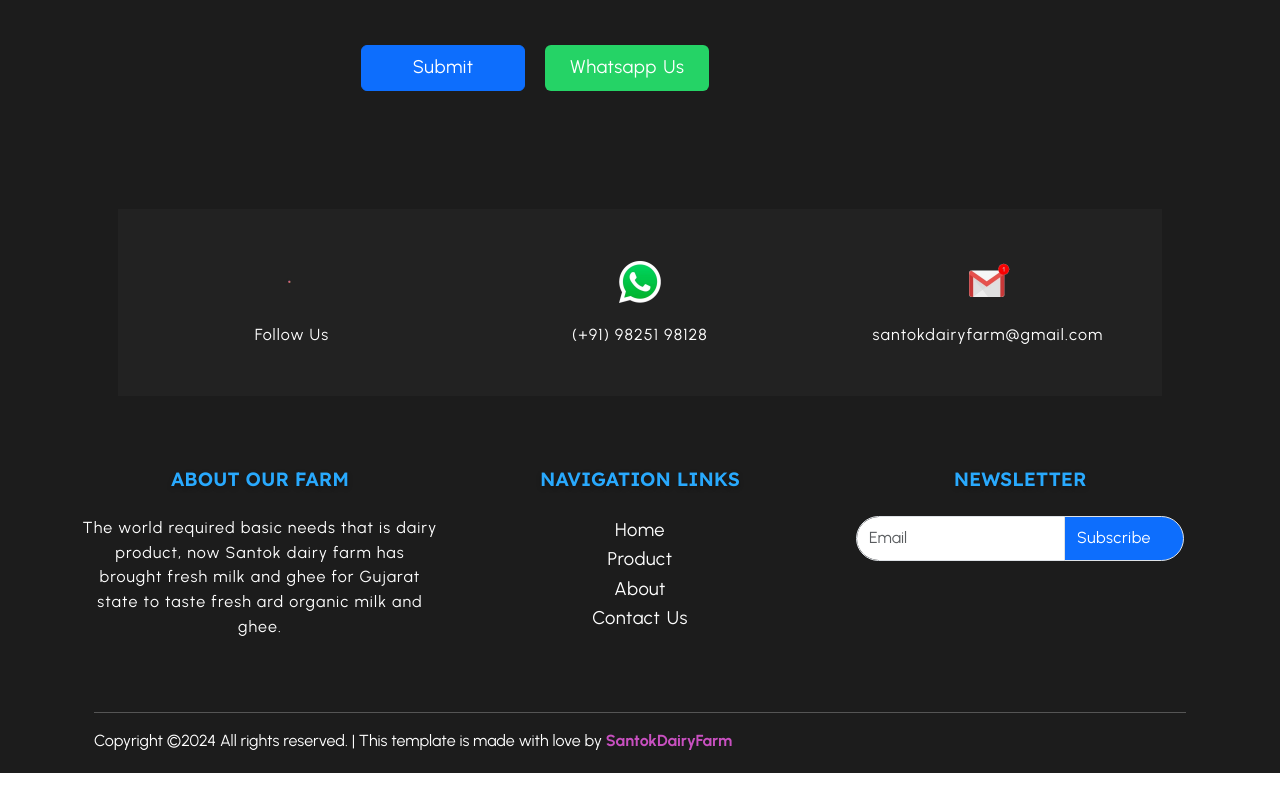
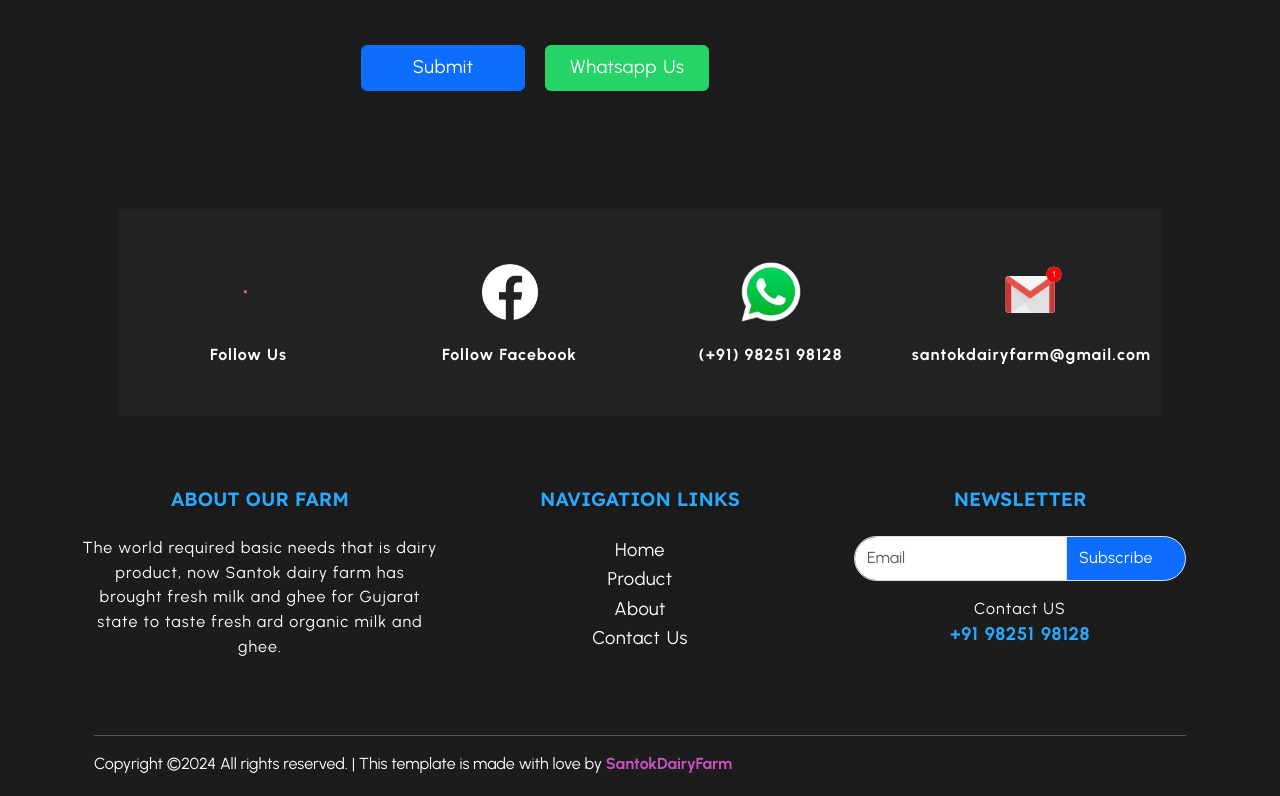
Before and after one commit to DhyanCompany/DairyFarm, a plain HTML site: page index.html in a window 1280 px wide. Shown: the part 5407-6203 px from the top of the page. Before the commit the page ends 6180 px from the top, so only its background shows below. Drawn offline with nearby package versions, Linux system fonts and the light colour scheme.

Commit message:
second last

```diff
--- a/css/style.css
+++ b/css/style.css
@@ -389,6 +389,12 @@ button, a{
     min-width: 120px;
     min-height: 45px;
 }
+
+.icon-image{
+    width: 70px;
+    height: 70px;
+}
+
 /* footer section  */
 
 @media screen and (max-width: 1200px){
--- a/index.html
+++ b/index.html
@@ -348,7 +348,7 @@
                         <div class="card-body">
                           <h5 class="card-title mt-2 fw-bold ">DEESA</h5>
                           <p class="card-text mt-3 mb-3">Welcome to DEESA, where tradition meets taste. Explore the charm of Mehsana and discover our dairy delights. </p>
-                          <a href="#" target="_blank" class="btn btn-dark px-4">Find Address</a>
+                          <a href="https://www.google.com/maps/place/Ompark+society/@24.2559461,72.1937126,18.25z/data=!4m6!3m5!1s0x395cbd7e2369e55f:0xc5387cd588062352!8m2!3d24.2562929!4d72.194422!16s%2Fg%2F11k5x28qfd?entry=ttu" target="_blank" class="btn btn-dark px-4">Find Address</a>
                         </div>
                       </div>
                 </div>
@@ -432,34 +432,45 @@
     <div class="contact-details">
         <div class="container px-5 mb-5">
             <div class="row g-0">
-                <div class="col-lg-4 ">
+                <div class="col-lg-3  ">
                     <div class="contact-div p-5 d-flex flex-column justify-content-center align-items-center">
                         <a href="https://www.instagram.com/santok_dairy_farm/" target="_blank">
                             <div class="icon-div d-flex justify-content-center align-items-center rounded-circle mb-3">
-                                <img src="./img/instagram.gif" alt="GIF Image" class="img-fluid h-25 w-25">
+                                <img src="./img/instagram.gif" alt="GIF Image" class="img-fluid icon-image ">
                             </div>
                         </a>
-                        <p class="text-white">Follow Us</p>
+                        <p class="text-white fw-bold">Follow Us</p>
                     </div>
                 </div>
 
-                <div class="col-lg-4 ">
+                <div class="col-lg-3 ">
                     <div class="contact-div p-5 d-flex flex-column justify-content-center align-items-center text-center">
                         <div class="icon-div d-flex justify-content-center align-items-center rounded-circle mb-3">
                             <a href="https://wa.me/14372233476" target="_blank">
-                                <img src="./img/whatsapp.gif" alt="GIF Image" class="img-fluid h-25 w-25">
+                                <img src="./img/facebook1.gif" alt="GIF Image" class="img-fluid icon-image ">
                             </a>
                         </div>
-                        <p class="text-white">(+91) 98251 98128</p>
+                        <p class="text-white fw-bold">Follow Facebook</p>
                     </div>
                 </div>
 
-                <div class="col-lg-4">
+                <div class="col-lg-3 ">
+                    <div class="contact-div p-5 d-flex flex-column justify-content-center align-items-center text-center">
+                        <div class="icon-div d-flex justify-content-center align-items-center rounded-circle mb-3">
+                            <a href="https://wa.me/14372233476" target="_blank">
+                                <img src="./img/whatsapp.gif" alt="GIF Image" class="img-fluid icon-image">
+                            </a>
+                        </div>
+                        <p class="text-white fw-bold">(+91) 98251 98128</p>
+                    </div>
+                </div>
+
+                <div class="col-lg-3">
                     <div class="contact-div p-5 d-flex flex-column justify-content-center align-items-center">
                         <a href="mailto:santokdairyfa@gmail.com" class="icon-div d-flex justify-content-center align-items-center rounded-circle mb-3">
-                            <img src="./img/mail.gif" alt="GIF Image" class="img-fluid h-25 w-25">
+                            <img src="./img/mail.gif" alt="GIF Image" class="img-fluid icon-image">
                         </a>
-                        <p class="text-white">santokdairyfarm@gmail.com</p>
+                        <p class="text-white fw-bold">santokdairyfarm@gmail.com</p>
                     </div>
                 </div>
             </div>
@@ -495,6 +506,13 @@
                             </div>
                           </div>
                         </div>
+                        <div class="col-lg-12  col-12">
+                            <div class=" mb-3">
+                              <p class="text-center text-white mb-2">
+                                Contact US <br>
+                                <span class="fw-bold"> <a href="tel:+919825198128" style="color: #29a9fd; text-decoration: none;">+91 98251 98128</a></span>
+                            </p>                        </div>
+                          </div>
                     </div>
                   </div>
                 </div>
```
Also changed, not shown: order.html (+27 -9 lines), img/facebook.gif (added), img/facebook1.gif (added).
